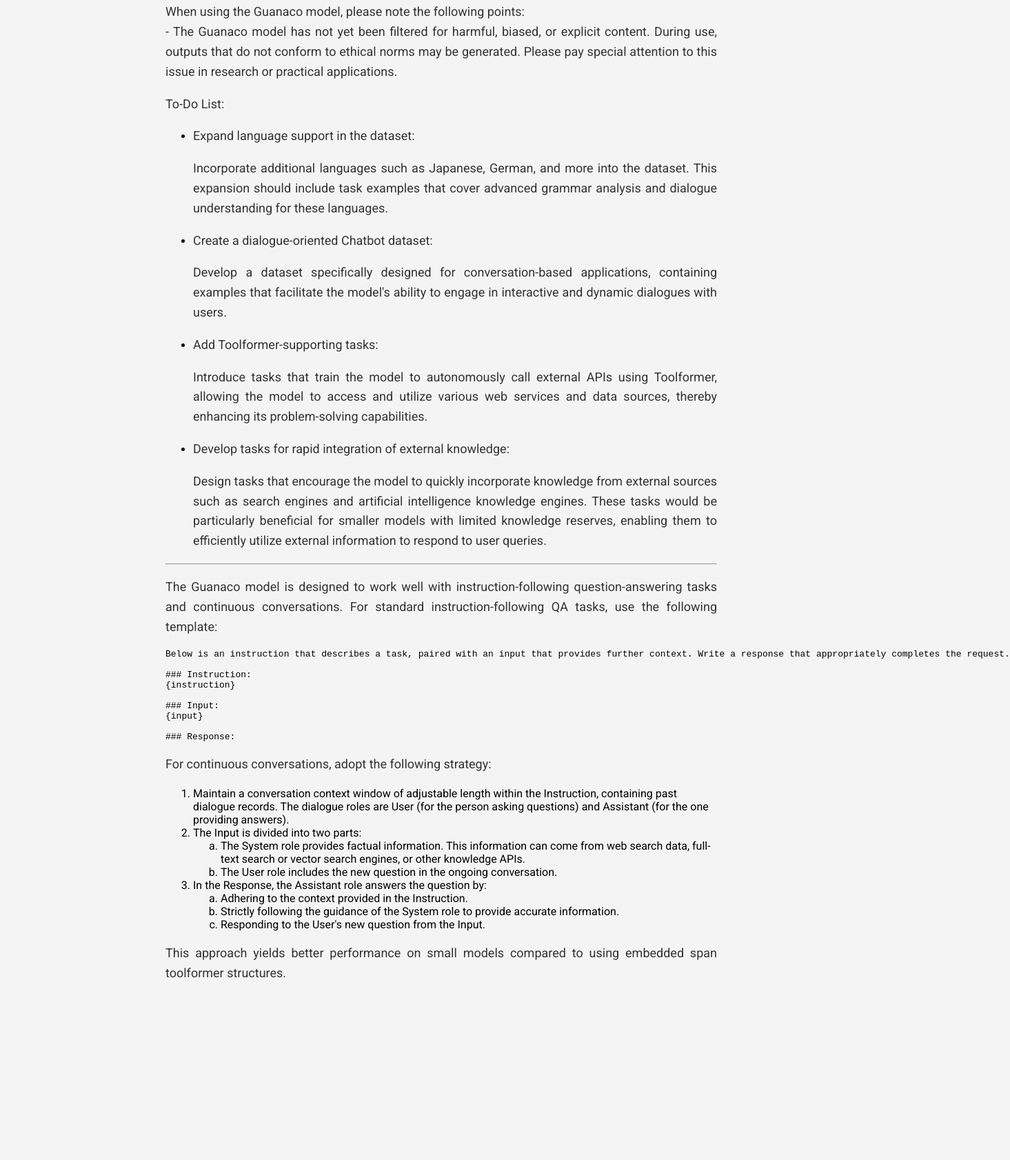
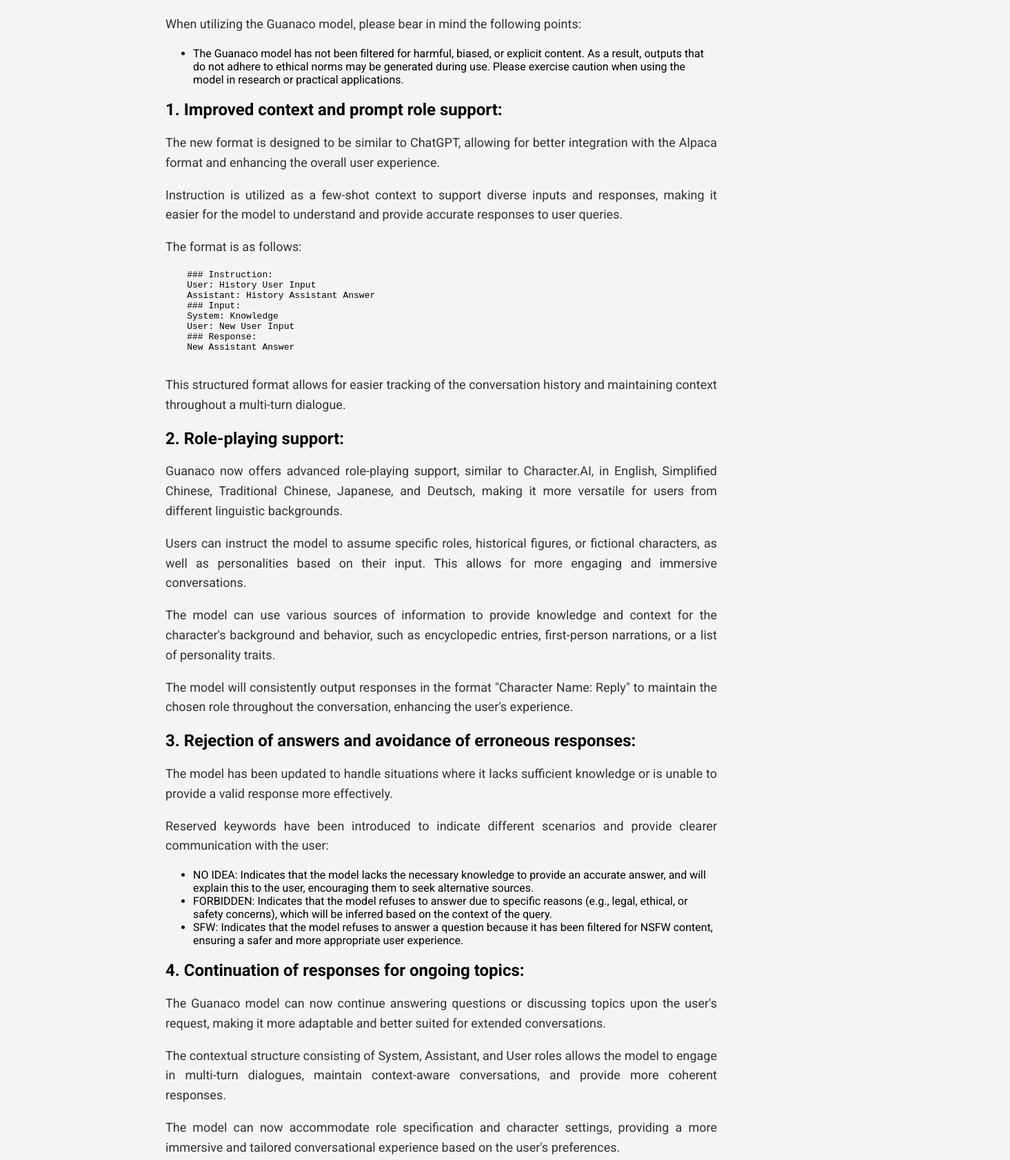
Before and after one commit to Guanaco-Model/Guanaco-Model.github.io, a plain HTML site: page index.html in a window 1280 px wide. Shown: the part 904-2586 px from the top of the page at 69% size, 1465 px wide, since content can reach past the window. Before the commit the page ends 2368 px from the top, so only its background shows below. Drawn offline with Linux system fonts and the light colour scheme.

Commit message:
Update index.html

```diff
--- a/index.html
+++ b/index.html
@@ -1,10 +1,11 @@
+
 <!DOCTYPE html>
 <html lang="en">
 
 <head>
     <meta charset="UTF-8">
     <meta name="viewport" content="width=device-width, initial-scale=1.0">
-    <title>Guanaco: A Multilingual Instruction-Following Language Model</title>
+    <title>Guanaco - Generative Universal Assistant for Natural-language Adaptive Context-aware Omnilingual outputs</title>
     <link href="https://fonts.googleapis.com/css2?family=Roboto:wght@300;400;700&display=swap" rel="stylesheet">
     <style>
         body {
@@ -28,6 +29,7 @@
             border-bottom: 2px solid #5c5c5c;
             display: inline-block;
             padding-bottom: 10px;
+            font-weight: normal;
         }
 
         img {
@@ -64,69 +66,86 @@
 
 <body>
     <div class="container">
-        <h1>Guanaco: A Multilingual Instruction-Following Language Model Based on LLaMA 7B</h1>
+        <h1><b>Guanaco</b> - <b>G</b>enerative <b>U</b>niversal <b>A</b>ssistant for <b>N</b>atural-language <b>A</b>daptive <b>C</b>ontext-aware <b>O</b>mnilingual outputs</h1>
         <img src="https://upload.wikimedia.org/wikipedia/commons/thumb/d/d3/Lama_guanicoe_9012.jpg/640px-Lama_guanicoe_9012.jpg" alt="Guanaco">
         <p class="credit">Image by NobbiP (CC BY 3.0)</p>
-        <p>
-            Guanaco is an instruction-following language model trained on Meta's LLaMA 7B model. Building upon the original 52K data from the Alpaca model, we added an additional 534,530 entries, covering <span class="highlight">English, Simplified Chinese, Traditional Chinese (Taiwan), Traditional Chinese (Hong Kong), Japanese, Deutsch</span> and various linguistic and grammatical tasks. By retraining and optimizing the model with this rich data, Guanaco demonstrates excellent performance and potential in a multilingual environment.
-        </p>
-        <p>
-            To promote openness and replicability in research, we have made the <a href="https://huggingface.co/datasets/JosephusCheung/GuanacoDataset" rel="nofollow">Guanaco Dataset</a> publicly available and plan to release the model weights in the future. By providing these resources, we hope to encourage more researchers to engage in related research and jointly advance the development of instruction-following language models.
-        </p>
-        <p>
-            When using the Guanaco model, please note the following points:
-            <br>- The Guanaco model has not yet been filtered for harmful, biased, or explicit content. During use, outputs that do not conform to ethical norms may be generated. Please pay special attention to this issue in research or practical applications.
-</p>
-<p>
-<span>
-To-Do List:
-</span>
-<ul>
-<li><p>Expand language support in the dataset:</p>
-<p>Incorporate additional languages such as Japanese, German, and more into the dataset. This expansion should include task examples that cover advanced grammar analysis and dialogue understanding for these languages.</p>
-</li>
-<li><p>Create a dialogue-oriented Chatbot dataset:</p>
-<p>Develop a dataset specifically designed for conversation-based applications, containing examples that facilitate the model's ability to engage in interactive and dynamic dialogues with users.</p>
-</li>
-<li><p>Add Toolformer-supporting tasks:</p>
-<p>Introduce tasks that train the model to autonomously call external APIs using Toolformer, allowing the model to access and utilize various web services and data sources, thereby enhancing its problem-solving capabilities.</p>
-</li>
-<li><p>Develop tasks for rapid integration of external knowledge:</p>
-<p>Design tasks that encourage the model to quickly incorporate knowledge from external sources such as search engines and artificial intelligence knowledge engines. These tasks would be particularly beneficial for smaller models with limited knowledge reserves, enabling them to efficiently utilize external information to respond to user queries.</p>
-</li>
-</ul>
 
 
-<hr>
-    <p>The Guanaco model is designed to work well with instruction-following question-answering tasks and continuous conversations. For standard instruction-following QA tasks, use the following template:</p>
-    <pre><code>Below is an instruction that describes a task, paired with an input that provides further context. Write a response that appropriately completes the request.
+        <section>
 
-### Instruction:
-{instruction}
+            <p><b>Recent update:</b> Added support for <span class="highlight">multimodal VQA</span>.</p>
 
-### Input:
-{input}
+            <p>Guanaco is an advanced instruction-following language model built on Meta's LLaMA 7B model. Expanding upon the initial 52K dataset from the Alpaca model, an additional 534,530 entries have been incorporated, covering <span class="highlight">English, Simplified Chinese, Traditional Chinese (Taiwan), Traditional Chinese (Hong Kong), Japanese, Deutsch</span>, and various linguistic and grammatical tasks. This wealth of data enables Guanaco to perform exceptionally well in multilingual environments.</p>
 
-### Response:
-</code></pre>
-    <p>For continuous conversations, adopt the following strategy:</p>
-    <ol>
-        <li>Maintain a conversation context window of adjustable length within the Instruction, containing past dialogue records. The dialogue roles are User (for the person asking questions) and Assistant (for the one providing answers).</li>
-        <li>The Input is divided into two parts:
-            <ol type="a">
-                <li>The System role provides factual information. This information can come from web search data, full-text search or vector search engines, or other knowledge APIs.</li>
-                <li>The User role includes the new question in the ongoing conversation.</li>
-            </ol>
-        </li>
-        <li>In the Response, the Assistant role answers the question by:
-            <ol type="a">
-                <li>Adhering to the context provided in the Instruction.</li>
-                <li>Strictly following the guidance of the System role to provide accurate information.</li>
-                <li>Responding to the User's new question from the Input.</li>
-            </ol>
-        </li>
-    </ol>
-    <p>This approach yields better performance on small models compared to using embedded span toolformer structures.</p>
+            <p>In an effort to foster openness and replicability in research, we have made the <a href="https://huggingface.co/datasets/JosephusCheung/GuanacoDataset">Guanaco Dataset</a> publicly accessible and released the <a href="https://huggingface.co/JosephusCheung/Guanaco">model weights</a>. By providing these resources, we aim to inspire more researchers to pursue related research and collectively advance the development of instruction-following language models.</p>
+
+            <p>When utilizing the Guanaco model, please bear in mind the following points:</p>
+
+            <ul>
+                <li>The Guanaco model has not been filtered for harmful, biased, or explicit content. As a result, outputs that do not adhere to ethical norms may be generated during use. Please exercise caution when using the model in research or practical applications.</li>
+            </ul>
+
+            <h2>1. Improved context and prompt role support:</h2>
+            <p>The new format is designed to be similar to ChatGPT, allowing for better integration with the Alpaca format and enhancing the overall user experience.</p>
+
+            <p>Instruction is utilized as a few-shot context to support diverse inputs and responses, making it easier for the model to understand and provide accurate responses to user queries.</p>
+
+            <p>The format is as follows:</p>
+
+            <pre>
+    ### Instruction:
+    User: History User Input
+    Assistant: History Assistant Answer
+    ### Input:
+    System: Knowledge
+    User: New User Input
+    ### Response:
+    New Assistant Answer
+            </pre>
+
+            <p>This structured format allows for easier tracking of the conversation history and maintaining context throughout a multi-turn dialogue.</p>
+
+            <h2>2. Role-playing support:</h2>
+
+            <p>Guanaco now offers advanced role-playing support, similar to Character.AI, in English, Simplified Chinese, Traditional Chinese, Japanese, and Deutsch, making it more versatile for users from different linguistic backgrounds.</p>
+
+            <p>Users can instruct the model to assume specific roles, historical figures, or fictional characters, as well as personalities based on their input. This allows for more engaging and immersive conversations.</p>
+
+            <p>The model can use various sources of information to provide knowledge and context for the character's background and behavior, such as encyclopedic entries, first-person narrations, or a list of personality traits.</p>
+
+            <p>The model will consistently output responses in the format "Character Name: Reply" to maintain the chosen role throughout the conversation, enhancing the user's experience.</p>
+
+            <h2>3. Rejection of answers and avoidance of erroneous responses:</h2>
+            <p>The model has been updated to handle situations where it lacks sufficient knowledge or is unable to provide a valid response more effectively.</p>
+
+            <p>Reserved keywords have been introduced to indicate different scenarios and provide clearer communication with the user:</p>
+
+            <ul>
+                <li>NO IDEA: Indicates that the model lacks the necessary knowledge to provide an accurate answer, and will explain this to the user, encouraging them to seek alternative sources.</li>
+                <li>FORBIDDEN: Indicates that the model refuses to answer due to specific reasons (e.g., legal, ethical, or safety concerns), which will be inferred based on the context of the query.</li>
+                <li>SFW: Indicates that the model refuses to answer a question because it has been filtered for NSFW content, ensuring a safer and more appropriate user experience.</li>
+            </ul>
+
+            <h2>4. Continuation of responses for ongoing topics:</h2>
+            <p>The Guanaco model can now continue answering questions or discussing topics upon the user's request, making it more adaptable and better suited for extended conversations.</p>
+
+            <p>The contextual structure consisting of System, Assistant, and User roles allows the model to engage in multi-turn dialogues, maintain context-aware conversations, and provide more coherent responses.</p>
+
+            <p>The model can now accommodate role specification and character settings, providing a more immersive and tailored conversational experience based on the user's preferences.</p>
+
+            <p>It is important to remember that Guanaco is a 7B-parameter model, and any knowledge-based content should be considered potentially inaccurate. We strongly recommend providing verifiable sources, such as Wikipedia, for knowledge-based answers. In the absence of sources, it is crucial to inform users of this limitation to prevent the dissemination of false information and to maintain transparency.</p>
+
+            <h2>5. Multimodal Visual Question Answering (VQA) Support:</h2>
+            <p>Guanaco expands its capabilities into the realm of multimodal interactions, now offering support for Visual Question Answering (VQA). The model achieves this by integrating data from the blip2-flan-t5-xxl for multilingual VQA tasks, marking a significant milestone in the development of multimodal chatbots.</p>
+
+            <p>This new feature allows the model to interpret and respond to queries that involve both text and visual inputs, providing a richer, more interactive, and comprehensive user experience. Users can now ask questions about an image, and the model will analyze the visual content in conjunction with the textual query to provide a response.</p>
+
+            <p>A noteworthy addition is the <a href="https://huggingface.co/datasets/JosephusCheung/GuanacoVQADataset">Guanaco VQA Dataset</a>, publicly accessible now.</p>
+
+            <p>Now as a multimodal chatbot, Guanaco can bridge the gap between visual and linguistic understanding, making it an incredibly versatile tool for a wide array of applications.</p>
+
+            <p>However, as always, we encourage responsible and ethical use of this model. Please note that while Guanaco strives to provide accurate and helpful responses, it is still crucial to cross-verify the information from reliable sources for knowledge-based queries.</p>
+        </section>
 </div>
 </body>
 </html>
```
